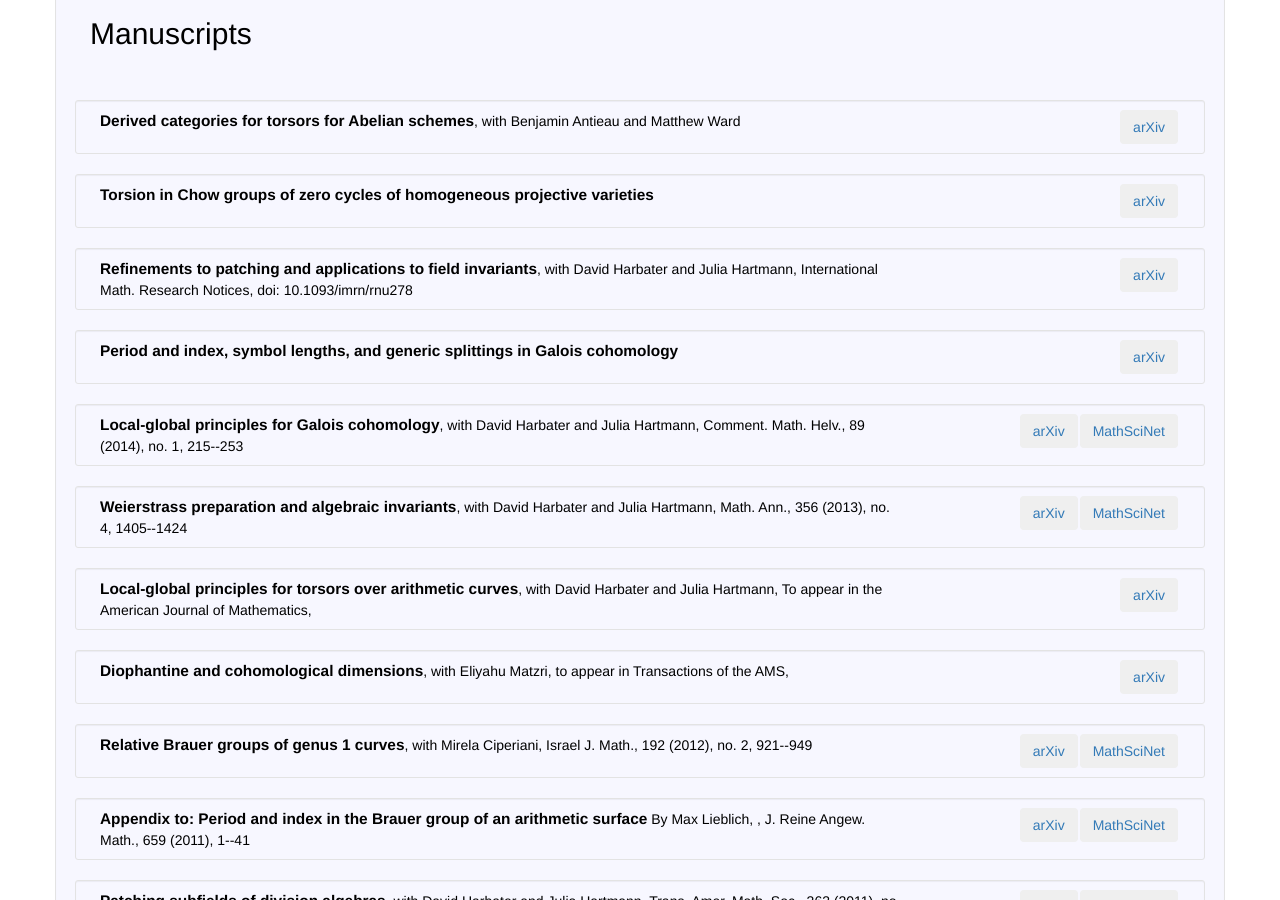
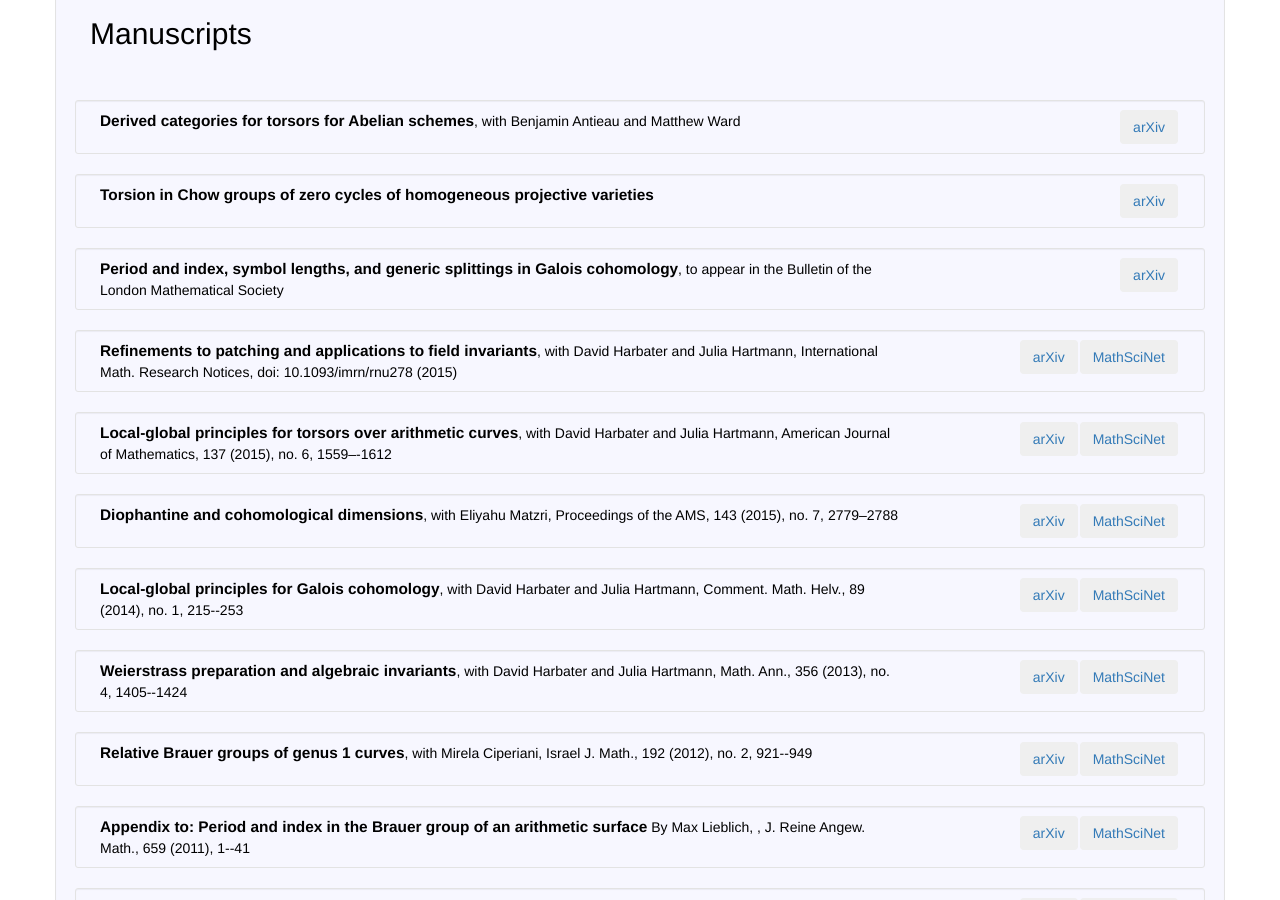
Before and after one commit to dkrashen/dkrashen.github.io, a Jekyll site: the page built from research.html, in a window 1280 px wide and 900 px high, scrolled down 579 px. Built offline with Jekyll 4.4.1, drawn with Linux system fonts in a browser that asks for light colours; nearby versions of some CDN libraries; some of the changed text lies outside the part shown.

Commit message:
update publications

```diff
--- a/_data/metavita_public.yml
+++ b/_data/metavita_public.yml
@@ -60,12 +60,21 @@
 publications:
 
   -
+    arxiv: "1305.5217"
+    title: "Period and index, symbol lengths, and generic splittings in Galois cohomology"
+    arxiv_year: 2013
+    revision_year: 2014
+    type: "research paper"
+    in: "to appear in the Bulletin of the London Mathematical Society"
+    accepted_year: 2016
+
+  -
     arxiv: "1409.2580"
     title: "Derived categories for torsors for Abelian schemes"
     with: "Benjamin Antieau and Matthew Ward"
     year: 2014
     arxiv_year: 2014
-    status: "in submission"
+    status: "in revision in Advances in Mathematics"
     type: "research paper"
 
   -
@@ -86,14 +95,32 @@
     revision_year: 2014
     type: "research paper"
     in: "International Math. Research Notices"
-    pubinfo: "doi: 10.1093/imrn/rnu278"
+    pubinfo: "doi: 10.1093/imrn/rnu278 (2015)"
+    MR: "MR3455871"
 
   -
-    arxiv: "1305.5217"
-    title: "Period and index, symbol lengths, and generic splittings in Galois cohomology"
+    title: "Local-global principles for torsors over arithmetic curves"
+    with: "David Harbater and Julia Hartmann"
+    arxiv_year: 2011
+    in: "American Journal of Mathematics"
+    pubinfo: "137 (2015), no. 6, 1559–-1612"
+    accepted_year: 2015
+    type: "research paper"
+    revision_years: "2011, 2012, 2013, 2015"
+    arxiv: "1108.3323"
+    MR: "MR3432268"
+
+  -
+    arxiv: "1305.5295"
+    in: "Proceedings of the AMS"
+    pubinfo: "143 (2015), no. 7, 2779–2788"
+    title: "Diophantine and cohomological dimensions"
+    with: "Eliyahu Matzri"
+    type: "research paper"
     arxiv_year: 2013
-    revision_year: 2014
-    type: "research paper"
+    accepted_year: 2014
+    MR: "MR3336603"
+
 
   -
     MR: "MR3177913"
@@ -118,24 +145,6 @@
     publication_year: 2013
     arxiv_year: 2011
 
-  -
-    title: "Local-global principles for torsors over arithmetic curves"
-    with: "David Harbater and Julia Hartmann"
-    arxiv_year: 2011
-    in: "To appear in the American Journal of Mathematics"
-    accepted_year: 2015
-    type: "research paper"
-    revision_years: "2011, 2012, 2013, 2015"
-    arxiv: "1108.3323"
-
-  -
-    arxiv: "1305.5295"
-    in: "to appear in Transactions of the AMS"
-    title: "Diophantine and cohomological dimensions"
-    with: "Eliyahu Matzri"
-    type: "research paper"
-    arxiv_year: 2013
-    accepted_year: 2014
 
 
   -
@@ -288,6 +297,8 @@
     publication_year: 2003
     type: "research paper"
     arxiv_year: 2002
+
+
 
 presentations:
   -
--- a/_includes/publist.html
+++ b/_includes/publist.html
@@ -1,10 +1,12 @@
 {% for p in site.data.metavita_public.publications %}
+{% unless p.in %}
+{% unless p.type == "expository paper" %}
 <div class="row well well-sm">
 	<div class="col-md-9">
 	<b>{{p.title}}</b>{% if p.by %}
 		By {{ p.by }},
 	{% endif %}{% if p.with %}, with {{ p.with }}{% endif %}{% if p.in %},
-	{{ p.in }}, {{ p.pubinfo }}{% endif %}
+	{{ p.in }}{% if p.pubinfo %}, {{ p.pubinfo }}{% endif %}{% endif %}
 	</div>
 	<div class="col-md-3">
 		{% if p.MR %}
@@ -19,4 +21,88 @@
 		{% endif %}
 	</div>
 </div>
+{% endunless %}
+{% endunless %}
 {% endfor %}
+
+{% for p in site.data.metavita_public.publications %}
+{% if p.in %}
+{% unless p.pubinfo %}
+<div class="row well well-sm">
+	<div class="col-md-9">
+	<b>{{p.title}}</b>{% if p.by %}
+		By {{ p.by }},
+	{% endif %}{% if p.with %}, with {{ p.with }}{% endif %}{% if p.in %},
+	{{ p.in }}{% if p.pubinfo %}, {{ p.pubinfo }}{% endif %}{% endif %}
+	</div>
+	<div class="col-md-3">
+		{% if p.MR %}
+		<a href="http://www.ams.org/mathscinet-getitem?mr={{ p.MR }}">
+	    <button type="button" class="btn btn-lnk pull-right btn-spaced">MathSciNet</button>
+		</a>
+		{% endif %}
+		{% if p.arxiv %}
+		<a href="http://arxiv.org/abs/{{ p.arxiv }}">
+    <button type="button" class="btn btn-lnk pull-right btn-spaced">arXiv</button>
+		</a>
+		{% endif %}
+	</div>
+</div>
+{% endunless %}
+{% endif %}
+{% endfor %}
+
+{% for p in site.data.metavita_public.publications %}
+{% if p.in %}
+{% if p.pubinfo %}
+<div class="row well well-sm">
+	<div class="col-md-9">
+	<b>{{p.title}}</b>{% if p.by %}
+		By {{ p.by }},
+	{% endif %}{% if p.with %}, with {{ p.with }}{% endif %}{% if p.in %},
+	{{ p.in }}{% if p.pubinfo %}, {{ p.pubinfo }}{% endif %}{% endif %}
+	</div>
+	<div class="col-md-3">
+		{% if p.MR %}
+		<a href="http://www.ams.org/mathscinet-getitem?mr={{ p.MR }}">
+	    <button type="button" class="btn btn-lnk pull-right btn-spaced">MathSciNet</button>
+		</a>
+		{% endif %}
+		{% if p.arxiv %}
+		<a href="http://arxiv.org/abs/{{ p.arxiv }}">
+    <button type="button" class="btn btn-lnk pull-right btn-spaced">arXiv</button>
+		</a>
+		{% endif %}
+	</div>
+</div>
+{% endif %}
+{% endif %}
+{% endfor %}
+
+
+{% for p in site.data.metavita_public.publications %}
+{% unless p.in %}
+{% if p.type == "expository paper" %}
+<div class="row well well-sm">
+	<div class="col-md-9">
+	<b>{{p.title}}</b>{% if p.by %}
+		By {{ p.by }},
+	{% endif %}{% if p.with %}, with {{ p.with }}{% endif %}{% if p.in %},
+	{{ p.in }}{% if p.pubinfo %}, {{ p.pubinfo }}{% endif %}{% endif %}
+	</div>
+	<div class="col-md-3">
+		{% if p.MR %}
+		<a href="http://www.ams.org/mathscinet-getitem?mr={{ p.MR }}">
+	    <button type="button" class="btn btn-lnk pull-right btn-spaced">MathSciNet</button>
+		</a>
+		{% endif %}
+		{% if p.arxiv %}
+		<a href="http://arxiv.org/abs/{{ p.arxiv }}">
+    <button type="button" class="btn btn-lnk pull-right btn-spaced">arXiv</button>
+		</a>
+		{% endif %}
+	</div>
+</div>
+{% endif %}
+{% endunless %}
+{% endfor %}
```
